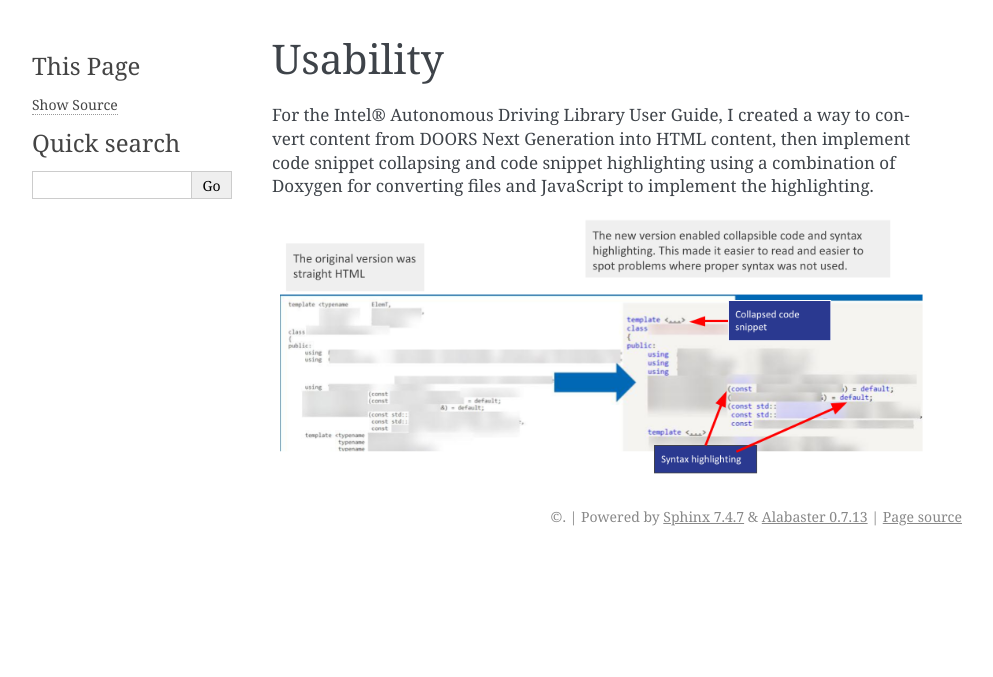
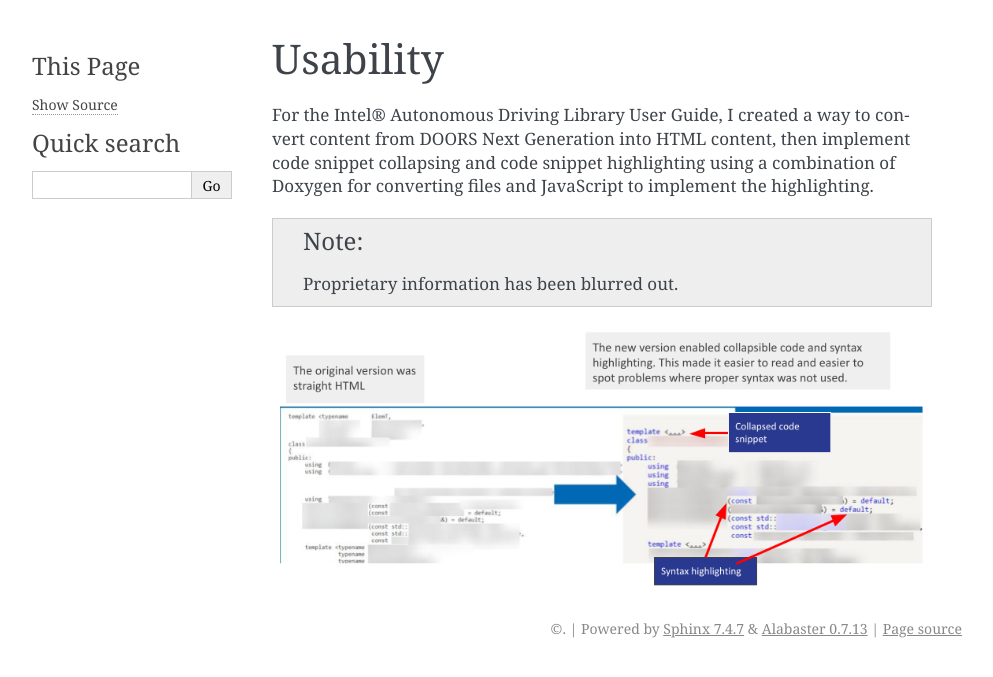
Before and after one commit to bikerben33/portfolio, a Sphinx documentation site: the page built from docs/source/usability.rst, in a window 1280 px wide. Shown: the top 677 px of the page, without its empty margins (148-1141 px from the left). Built offline with Sphinx 7.4.7, drawn with Linux system fonts in a browser that asks for light colours.

Commit message:
Reapply theme.

```diff
--- a/docs/source/content-strategy.rst
+++ b/docs/source/content-strategy.rst
@@ -20,7 +20,7 @@ and time out of office.
 
 .. note::
 
-   Proprietary information has been blurred out
+   Proprietary information has been blurred out.
 
 
 .. image:: images/planning.png
--- a/docs/source/usability.rst
+++ b/docs/source/usability.rst
@@ -8,6 +8,9 @@ content from DOORS Next Generation into HTML content, then implement code
 snippet collapsing and code snippet highlighting using a combination of Doxygen
 for converting files and JavaScript to implement the highlighting.
 
+.. note::
+
+   Proprietary information has been blurred out.
 
 .. image:: images/usability.png
    :width: 1000
```
